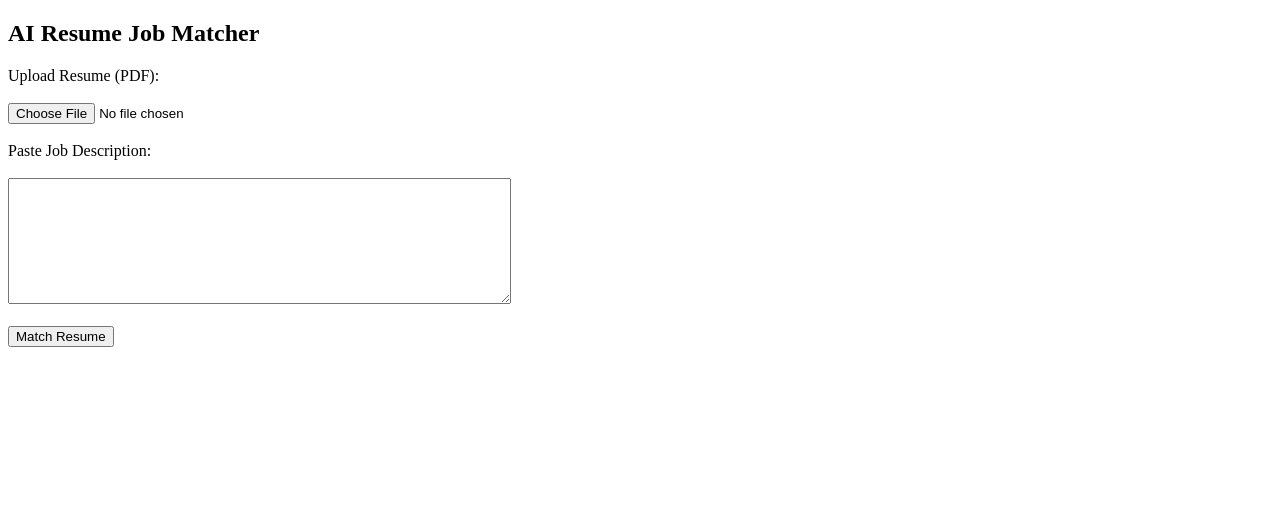
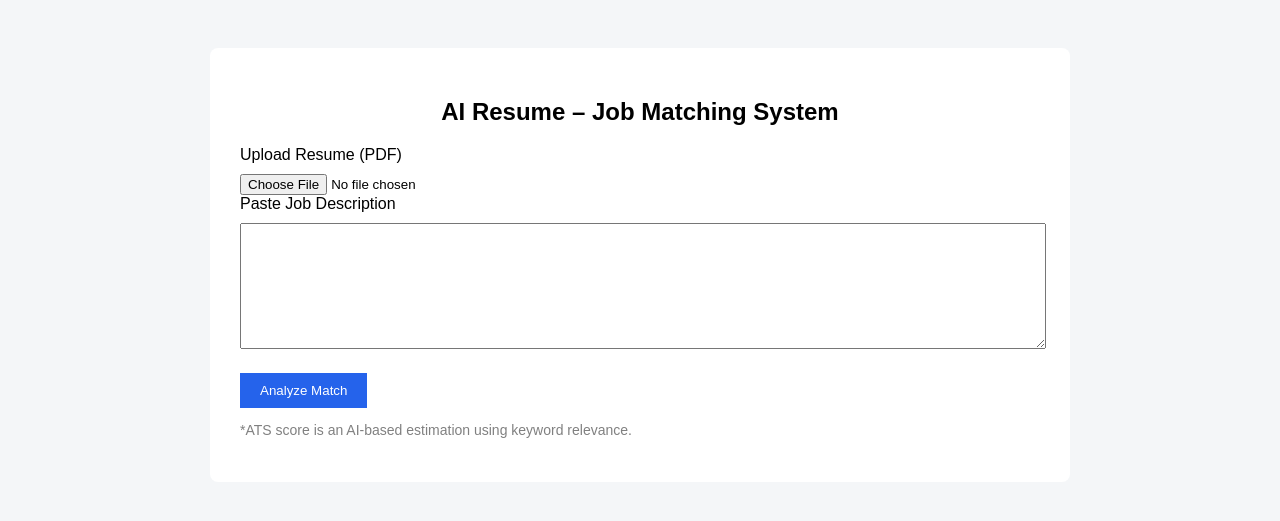
Before and after one commit to dheerajsaroha/AI-Resume-Job-Matcher, a Flask app: page /ui in a window 1280 px wide. Shown: the top 521 px of the page. Run offline with Flask 3, Linux system fonts and the light colour scheme; parts of the project's set-up code (start-up, migrations or seed data) failed here and were passed over.

Commit message:
Optimized the calculating score functionality

```diff
--- a/app.py
+++ b/app.py
@@ -2,7 +2,10 @@ from flask import Flask,request, jsonify,render_template
 import os
 
 from utils.preprocess import clean_text, extract_text_from_pdf
-from model.matcher import calculate_match
+from model.matcher import calculate_match, calculate_ats_score
+from model.matcher import calculate_match, phrase_ats_score
+
+
 # from flask import render_template
 
 
@@ -13,7 +16,7 @@ os.makedirs(UPLOAD_FOLDER,exist_ok=True)
 
 @app.route("/")
 def home():
-    return "AI Resume Job Matcher is running!"
+    return render_template("homepage.html")
 
 @app.route("/ui")
 def ui():
@@ -33,11 +36,26 @@ def match_job_resume():
     resume_clean = clean_text(resume_text)
     job_clean = clean_text(job_description)
 
-    score, keywords = calculate_match(resume_clean,job_clean)
-    return jsonify({
-        "match_score":score,
-        "matching_keywords":keywords
-    })
+
+    score, keywords = calculate_match(resume_clean, job_clean)
+    ats_score = calculate_ats_score(keywords, job_clean)
+    phrase_score, matched_phrases = phrase_ats_score(resume_clean, job_clean)
+
+
+#     return jsonify({
+#     "match_score": score,
+#     "ats_score": ats_score,
+#     "matching_keywords": keywords
+# })
+    return render_template(
+    "result.html",
+    match_score=score,
+    ats_score=phrase_score,
+    keywords=keywords,
+    phrases=matched_phrases
+)
+
+
 
 if __name__ == "__main__":
     app.run(debug=True)
--- a/templates/index.html
+++ b/templates/index.html
@@ -2,18 +2,57 @@
 <html>
 <head>
     <title>AI Resume Job Matcher</title>
+    <style>
+        body {
+            font-family: Arial, sans-serif;
+            background: #f4f6f8;
+            padding: 40px;
+        }
+        .container {
+            background: white;
+            padding: 30px;
+            max-width: 800px;
+            margin: auto;
+            border-radius: 8px;
+        }
+        h2 {
+            text-align: center;
+        }
+        textarea, input[type="file"] {
+            width: 100%;
+            margin-top: 10px;
+        }
+        button {
+            background: #2563eb;
+            color: white;
+            padding: 10px 20px;
+            border: none;
+            margin-top: 20px;
+            cursor: pointer;
+        }
+        .note {
+            font-size: 14px;
+            color: gray;
+        }
+    </style>
 </head>
 <body>
-    <h2>AI Resume Job Matcher</h2>
+<div class="container">
+    <h2>AI Resume – Job Matching System</h2>
 
     <form action="/match" method="post" enctype="multipart/form-data">
-        <label>Upload Resume (PDF):</label><br><br>
-        <input type="file" name="resume" required><br><br>
+        <label>Upload Resume (PDF)</label>
+        <input type="file" name="resume" required>
 
-        <label>Paste Job Description:</label><br><br>
-        <textarea name="job_description" rows="8" cols="60" required></textarea><br><br>
+        <label>Paste Job Description</label>
+        <textarea name="job_description" rows="8" required></textarea>
 
-        <button type="submit">Match Resume</button>
+        <button type="submit">Analyze Match</button>
     </form>
+
+    <p class="note">
+        *ATS score is an AI-based estimation using keyword relevance.
+    </p>
+</div>
 </body>
 </html>
```
Also changed, not shown: model/matcher.py (+33 -0 lines), templates/homepage.html (added, +81 -0 lines), templates/result.html (added, +56 -0 lines), 2 other files.
